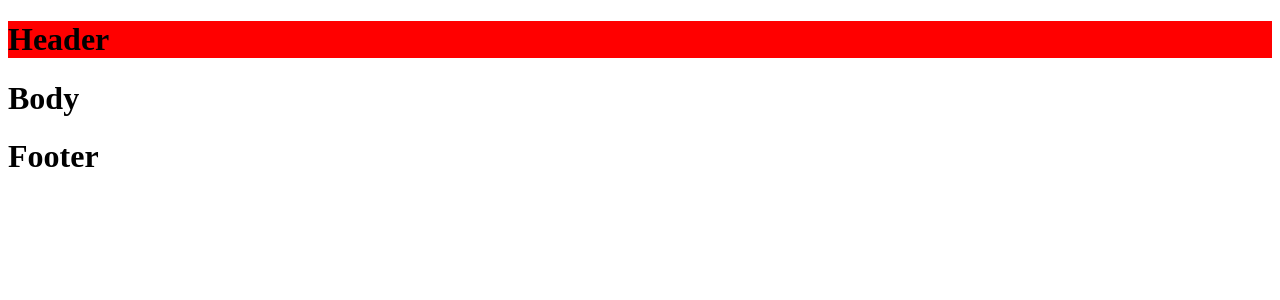
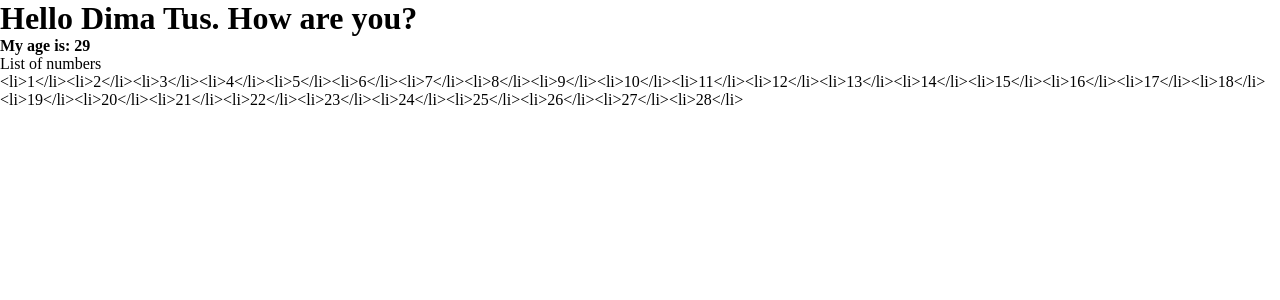
Before and after one commit to dmytrotus/react-practice, a React (Create React App) app: page / in a window 1280 px wide. Shown: the top 300 px of the page. Built offline with nearby package versions, Linux system fonts and the light colour scheme.

Commit message:
make const lesson

```diff
--- a/public/style.css
+++ b/public/style.css
@@ -1,3 +1,16 @@
+*{
+	margin:0;
+	padding: 0;
+}
 .header{
-	background: red;
+	background: #272727;
+	padding: 20px;
+	color: #fff;
+	text-align: center;
 }
+.footer{
+	color: #fff;
+	text-align: right;
+	padding: 10px;
+	background: #29336e;
+}
--- /dev/null
+++ b/src/components/Constants.js
@@ -0,0 +1,27 @@
+import React from 'react'
+
+function Constants(){
+	const firstName = "Dima"
+	const lastName = "Tus"
+
+	var text = "";
+	var i;
+	for (i = 1; i < 29; i++) {
+		text += '<li>' + i + '</li>';
+	}
+
+
+	return(
+	<div>
+		<h1>Hello {firstName + " "+ lastName}. How are  you?</h1>
+		<b>My age is: {60/2-1}</b>
+		<p>List of numbers</p>
+		<ul>
+			{text}
+		</ul>
+	</div>
+
+		)
+}
+
+export default Constants
--- a/src/components/Footer.js
+++ b/src/components/Footer.js
@@ -2,7 +2,7 @@ import React from 'react'
 
 function Footer(){
 	return (
-	<div className="Footer">
+	<div className="footer">
 		<h1>Footer</h1>
 	</div>
 	)
```
Also changed, not shown: src/index.js (+7 -2 lines).
